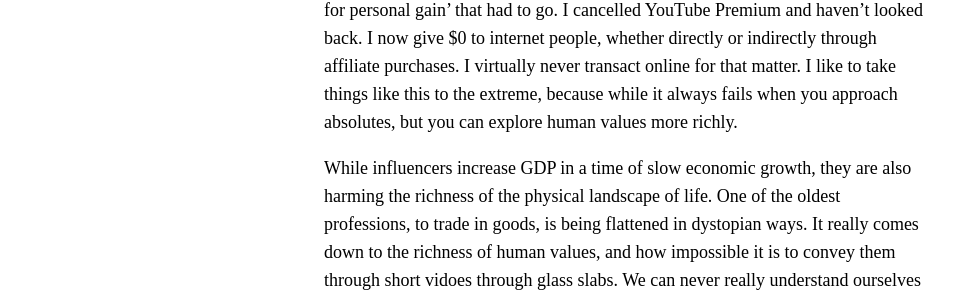
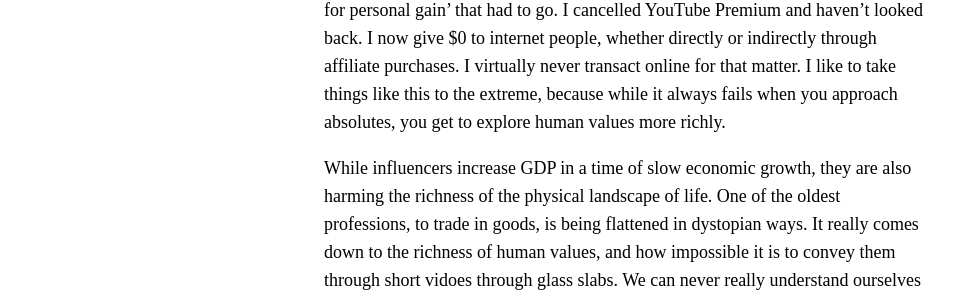
Before and after one commit to rogerkirkness/writing, a Jekyll site: the page built from _posts/2025-12-22-internet-prophets.md, in a window 1280 px wide. Shown: the part 484-782 px from the top of the page, without its empty margins (16-971 px from the left). Built offline with Jekyll 4.4.1, drawn with Linux system fonts in a browser that asks for light colours; some of the changed text lies outside the part shown.

Commit message:
Correction for Internet Prophets

```diff
--- a/_posts/2025-12-22-internet-prophets.md
+++ b/_posts/2025-12-22-internet-prophets.md
@@ -11,7 +11,7 @@ A false prophet is someone who leads people astray for personal gain. The messag
 
 During Covid I found my personality changing in subtle ways. I realized that I had been taken by internet prophets. Even when I wouldn't trade lives with an internet prophet, the algorithm was changing me from the inside. I had to come up with a new form of survival wisdom like how to make noise at bears or avoiding dangerous berries. If I didn't, I would continue to be inexplicably interested in jiu jitsu and off-grid fort building.
 
-I chewed on it for a while and realized that it wasn't just short videos that were the problem, but all sermon-like video with an explicit purpose of 'leading me astray for personal gain' that had to go. I cancelled YouTube Premium and haven't looked back. I now give $0 to internet people, whether directly or indirectly through affiliate purchases. I virtually never transact online for that matter. I like to take things like this to the extreme, because while it always fails when you approach absolutes, but you can explore human values more richly.
+I chewed on it for a while and realized that it wasn't just short videos that were the problem, but all sermon-like video with an explicit purpose of 'leading me astray for personal gain' that had to go. I cancelled YouTube Premium and haven't looked back. I now give $0 to internet people, whether directly or indirectly through affiliate purchases. I virtually never transact online for that matter. I like to take things like this to the extreme, because while it always fails when you approach absolutes, you get to explore human values more richly.
 
 While influencers increase GDP in a time of slow economic growth, they are also harming the richness of the physical landscape of life. One of the oldest professions, to trade in goods, is being flattened in dystopian ways. It really comes down to the richness of human values, and how impossible it is to convey them through short vidoes through glass slabs. We can never really understand ourselves or our closest friends and family, much less someone we met 0.2 seconds ago in a feed of short videos. The claim at the heart of influencers is fraudulent.
 
```
